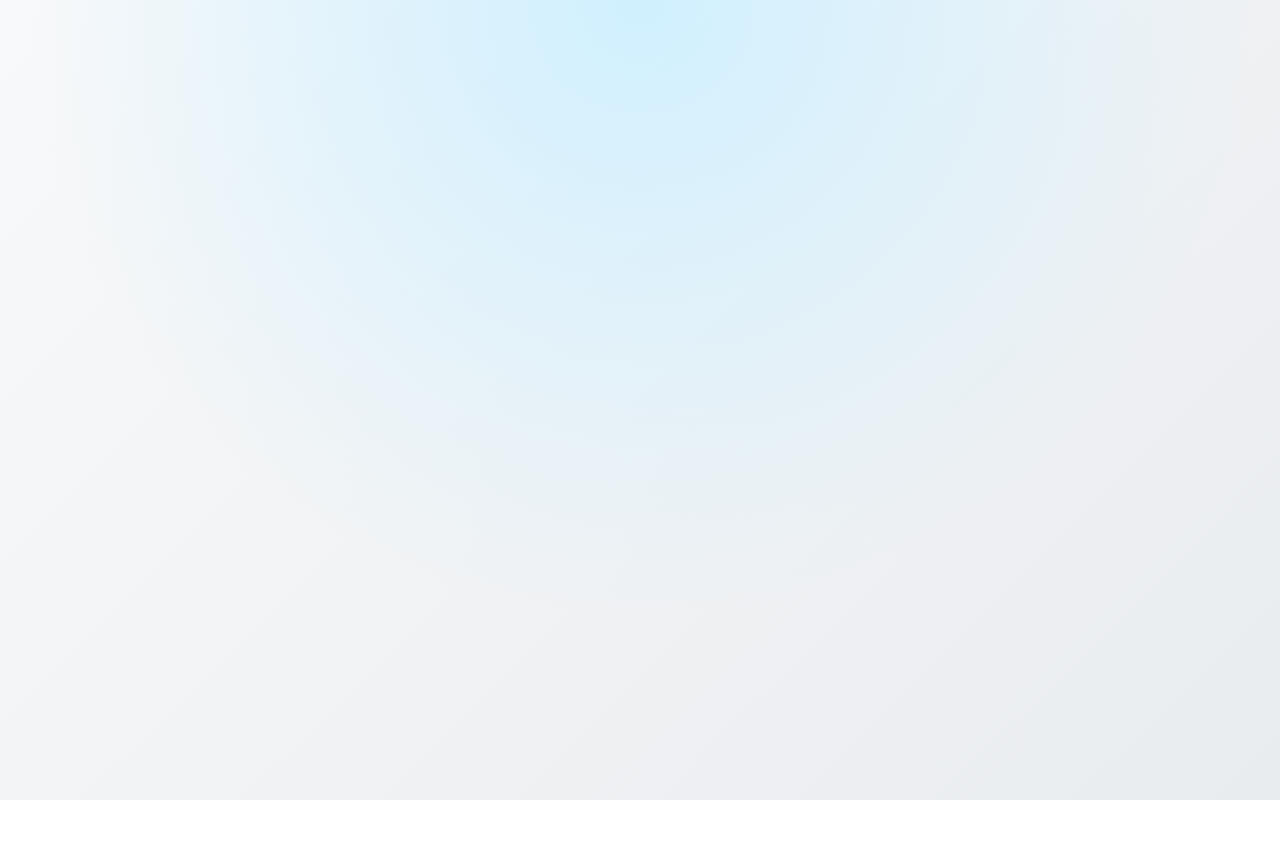
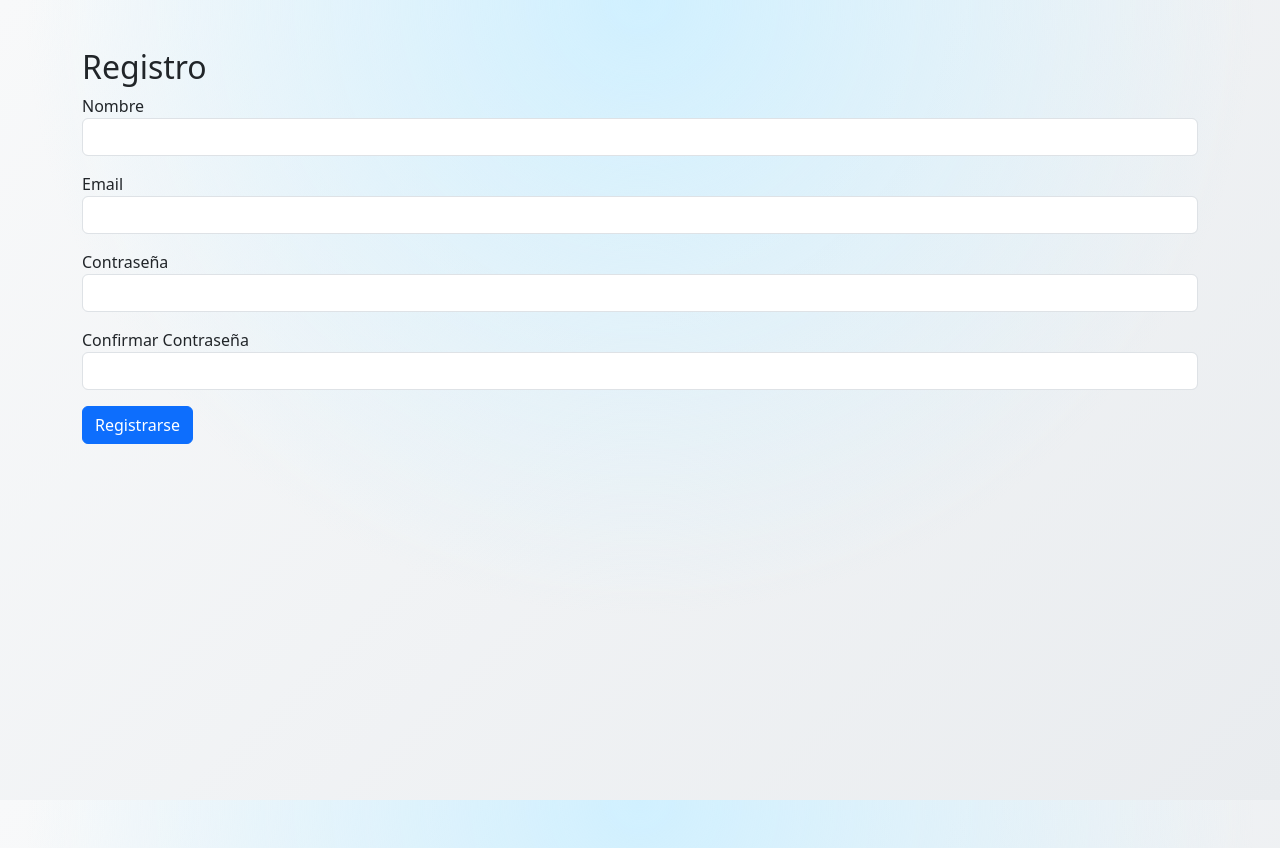
Before and after one commit to EAdrianLinares/Pl4nificash, a React (Vite) app in the folder planificash-frontend/: page /register in a window 1280 px wide. Before the commit this address had no page. Before the commit the page ends 800 px from the top, so only its background shows below. Built offline with nearby package versions, Linux system fonts and the light colour scheme.

Commit message:
pagina de registro validada, con creacion en base de datos, e inicio de sesion ok

```diff
--- a/planificash-frontend/src/App.tsx
+++ b/planificash-frontend/src/App.tsx
@@ -5,7 +5,7 @@ import PrivateRoute from './routes/PrivateRoutes'
 
 import Login from './pages/login';
 import Dashboard from "./pages/Dashboard"
-{/*import Register from "./pages/Register";*/}
+import Register from "./pages/Register";
 import Movimientos from "./pages/Movimientos";
 
 
@@ -17,7 +17,7 @@ function App() {
 
         {/* Rutas públicas */}
         <Route path="/" element={<Login />} />
-        {/*<Route path="/register" element={<Register />} />*/}
+        <Route path="/register" element={<Register />} />
 
         {/* Rutas privadas con layout */}
         <Route element={<PrivateRoute />}>
--- a/planificash-frontend/src/api/auth.ts
+++ b/planificash-frontend/src/api/auth.ts
@@ -1,21 +1,29 @@
-const API_URL = "http://localhost:3000"
+const API_URL = "http://localhost:3000";
 
-export async function login(email: string, password: string) {
-
-    const response = await fetch(`${API_URL}/auth/login`, {
+async function fetchData(endpoint: string, body: any) {
+  const response = await fetch(`${API_URL}${endpoint}`, {
     method: "POST",
     headers: {
       "Content-Type": "application/json",
     },
-        body: JSON.stringify({ email, password }),
+    body: JSON.stringify(body),
   });
 
   const data = await response.json();
 
-    //Validación
   if (!response.ok) {
-        throw new Error(data.message || "Error en login");
+    throw new Error(data.message || "Error en la petición");
   }
 
   return data;
 }
+
+// Login
+export async function login(email: string, password: string) {
+  return fetchData("/auth/login", { email, password });
+}
+
+// Register
+export async function register(nombre: string, email: string, password: string) {
+  return fetchData("/auth/register", { nombre, email, password });
+}
--- /dev/null
+++ b/planificash-frontend/src/pages/Register.tsx
@@ -0,0 +1,104 @@
+import { useState } from "react";
+import { register } from "../api/auth";
+import { useNavigate } from "react-router-dom";
+
+
+function Register() {
+    const navigate = useNavigate();
+
+    const [nombre, setNombre] = useState("");
+    const [email, setEmail] = useState("");
+    const [password, setPassword] = useState("");
+    const [confirmPassword, setConfirmPassword] = useState("");
+
+    const [error, setError] = useState("");
+
+    const handleSubmit = async (e: any) => {
+        e.preventDefault();
+
+        setError(""); // limpiar errores anteriores
+
+        // 🔴 Validación campos vacíos
+        if (!nombre || !email || !password || !confirmPassword) {
+            setError("Todos los campos son obligatorios");
+            return;
+        }
+
+        // 🔴 Validación contraseñas
+        if (password !== confirmPassword) {
+            setError("Las contraseñas no coinciden");
+            return;
+        }
+
+        try {
+            await register(nombre, email, password);
+
+            alert("Registro exitoso");
+            navigate("/");
+
+        } catch (error: any) {
+            setError(error.message);
+        }
+    };
+
+    return (
+        <div className="container mt-5">
+            <h2>Registro</h2>
+
+            {error && (
+                <div className="alert alert-danger">
+                    {error}
+                </div>
+            )}
+
+            <form onSubmit={handleSubmit}>
+
+                <div className="mb-3">
+                    <label>Nombre</label>
+                    <input
+                        type="text"
+                        className="form-control"
+                        value={nombre}
+                        onChange={(e) => setNombre(e.target.value)}
+                    />
+                </div>
+
+                <div className="mb-3">
+                    <label>Email</label>
+                    <input
+                        type="email"
+                        className="form-control"
+                        value={email}
+                        onChange={(e) => setEmail(e.target.value)}
+                    />
+                </div>
+
+                <div className="mb-3">
+                    <label>Contraseña</label>
+                    <input
+                        type="password"
+                        className="form-control"
+                        value={password}
+                        onChange={(e) => setPassword(e.target.value)}
+                    />
+                </div>
+
+                <div className="mb-3">
+                    <label>Confirmar Contraseña</label>
+                    <input
+                        type="password"
+                        className="form-control"
+                        value={confirmPassword}
+                        onChange={(e) => setConfirmPassword(e.target.value)}
+                    />
+                </div>
+
+                <button type="submit" className="btn btn-primary">
+                    Registrarse
+                </button>
+            </form>
+        </div>
+    );
+}
+
+export default Register;
--- a/planificash-frontend/src/pages/login.tsx
+++ b/planificash-frontend/src/pages/login.tsx
@@ -55,6 +55,13 @@ function Login() {
                         <button className="btn btn-primary" type="submit">
                             Ingresar</button>
                     </div>
+
+                  <div className="text-center">
+                    <p> ¿No tienes cuenta?
+                        <a href="/register">Regístrate</a>
+                    </p>
+
+                    </div>
                 </form>
             </div>
         </div>
```
Lines whose indentation alone changed are shown as unchanged.
